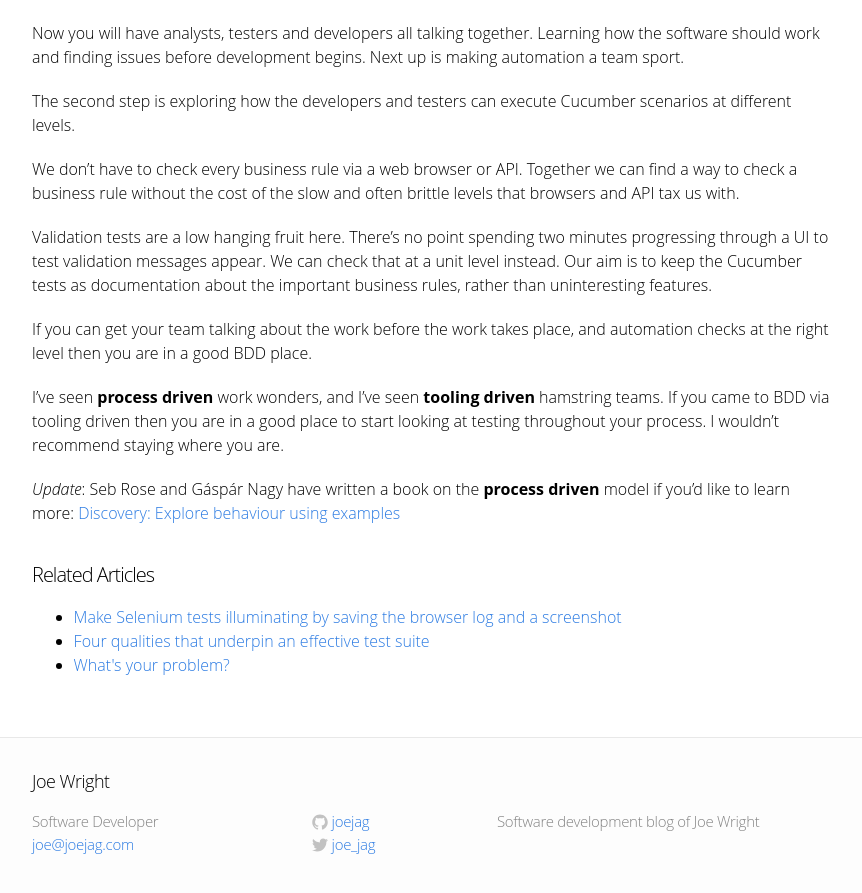
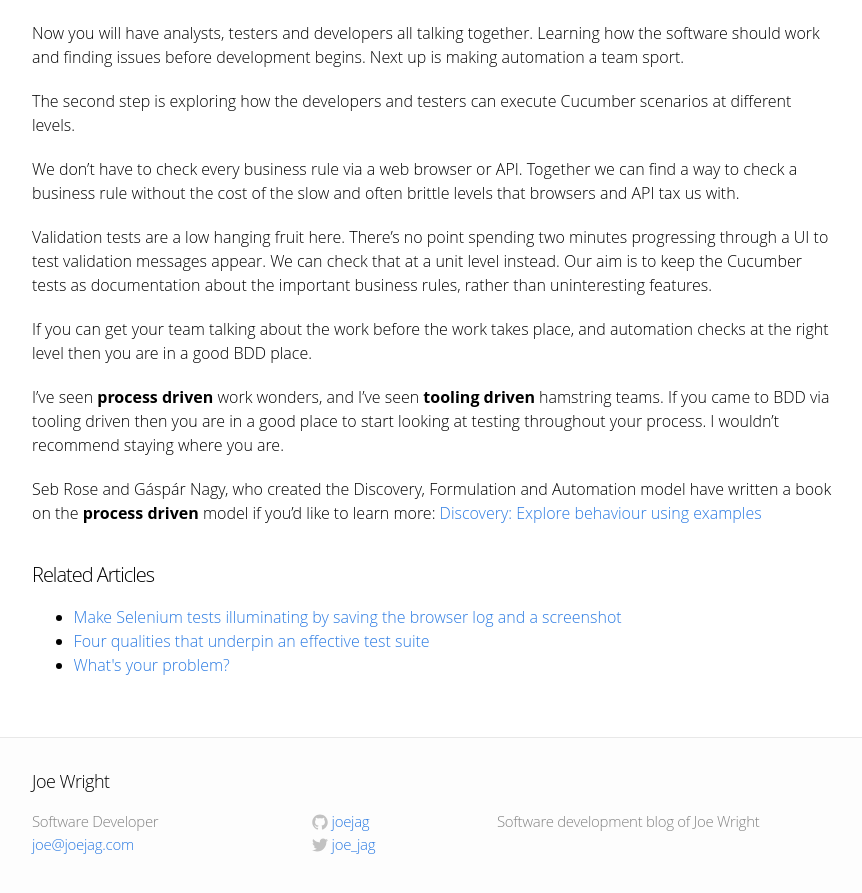
Before and after one commit to joejag/techblog, a Jekyll site: the page built from _posts/2018-01-28-bdd-acquisition-models.md, in a window 1280 px wide and 900 px high, scrolled down 2313 px. Shown: the top 893 px of the window, without its empty margins (208-1070 px from the left). Built offline with Jekyll 4.4.1, drawn with Linux system fonts in a browser that asks for light colours.

Commit message:
Update 2018-01-28-bdd-acquisition-models.md

```diff
--- a/_posts/2018-01-28-bdd-acquisition-models.md
+++ b/_posts/2018-01-28-bdd-acquisition-models.md
@@ -72,4 +72,4 @@ If you can get your team talking about the work before the work takes place, and
 
 I've seen __process driven__ work wonders, and I've seen __tooling driven__ hamstring teams. If you came to BDD via tooling driven then you are in a good place to start looking at testing throughout your process. I wouldn't recommend staying where you are.
 
-*Update*: Seb Rose and Gáspár Nagy have written a book on the __process driven__ model if you'd like to learn more: [Discovery: Explore behaviour using examples](http://bddbooks.com/)
+Seb Rose and Gáspár Nagy, who created the Discovery, Formulation and Automation model have written a book on the __process driven__ model if you'd like to learn more: [Discovery: Explore behaviour using examples](http://bddbooks.com/)
```
